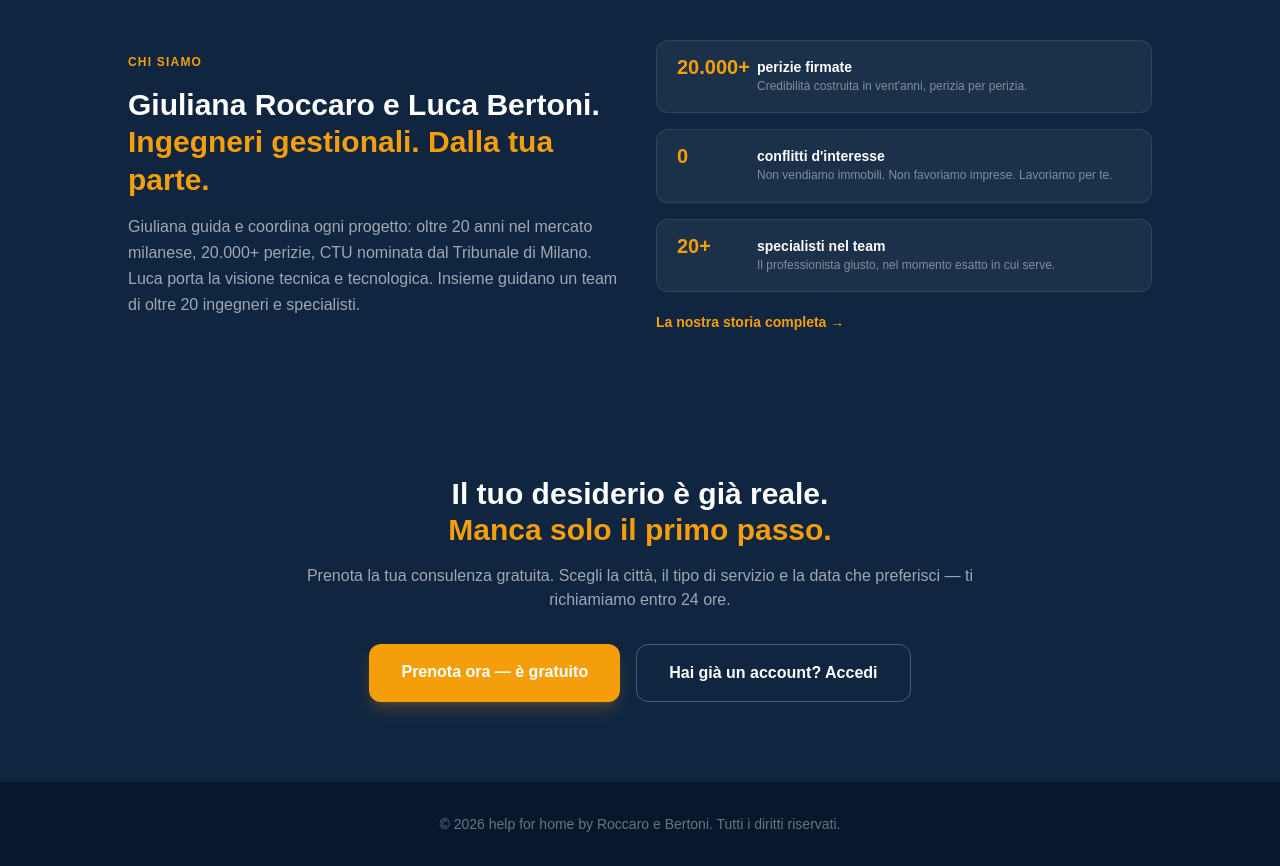
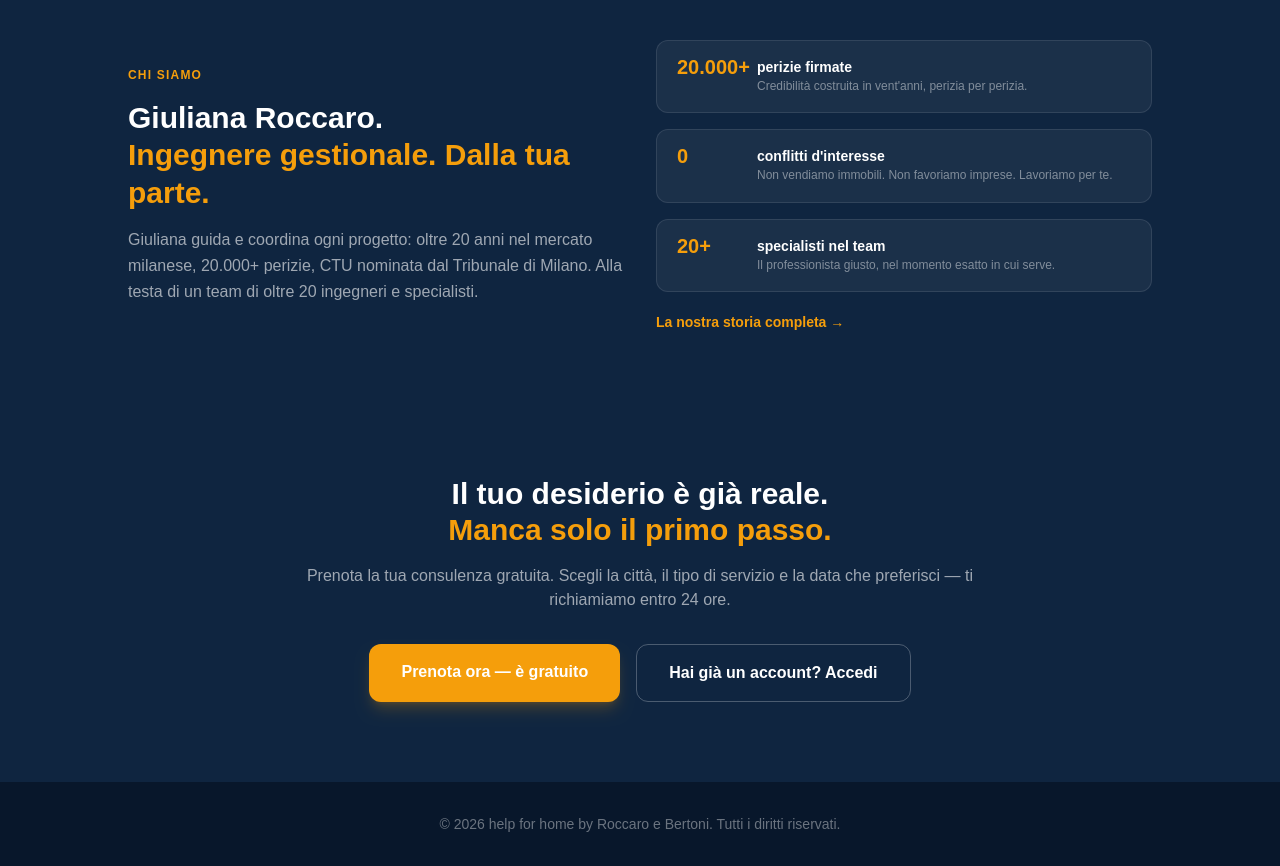
Before and after one commit to inglucabertoni-cyber/sito2, a Next.js app: page / in a window 1280 px wide. Shown: the part 4300-5166 px from the top of the page. Built offline with nearby package versions, Linux system fonts and the light colour scheme; no server answers.

Commit message:
Rimuovi Luca Bertoni dalla sezione chi siamo in homepage
Co-Authored-By: Claude Sonnet 4.6 <noreply@anthropic.com>

```diff
--- a/app/page.tsx
+++ b/app/page.tsx
@@ -416,14 +416,13 @@ export default async function HomePage() {
           <div>
             <p className="text-[#F59E0B] font-bold text-xs tracking-widest uppercase mb-4">Chi siamo</p>
             <h2 className="text-2xl sm:text-3xl font-black text-white mb-4 leading-tight">
-              Giuliana Roccaro e Luca Bertoni.<br />
-              <span className="text-[#F59E0B]">Ingegneri gestionali. Dalla tua parte.</span>
+              Giuliana Roccaro.<br />
+              <span className="text-[#F59E0B]">Ingegnere gestionale. Dalla tua parte.</span>
             </h2>
             <p className="text-white/60 text-sm sm:text-base leading-relaxed">
               Giuliana guida e coordina ogni progetto: oltre 20 anni nel mercato milanese,
               20.000+ perizie, CTU nominata dal Tribunale di Milano.
-              Luca porta la visione tecnica e tecnologica.
-              Insieme guidano un team di oltre 20 ingegneri e specialisti.
+              Alla testa di un team di oltre 20 ingegneri e specialisti.
             </p>
           </div>
           <div className="flex flex-col gap-4">
```
